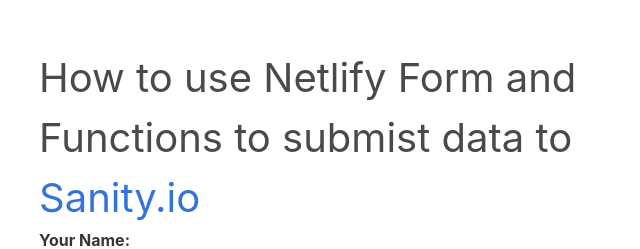
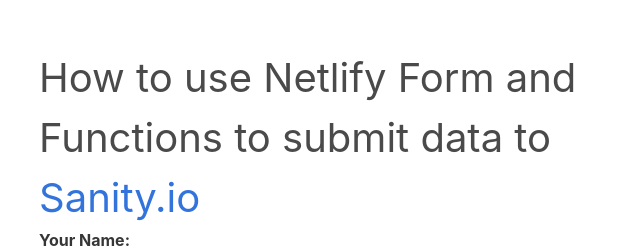
Before and after one commit to sanity-io/netlify-form-sanity, a website: page src/index.html in a window 1280 px wide. Shown: the top 249 px of the page, without its empty margins (319-959 px from the left). Drawn offline with nearby package versions, Linux system fonts and the light colour scheme.

Commit message:
fix spelling error

```diff
--- a/src/index.html
+++ b/src/index.html
@@ -5,7 +5,7 @@
   <meta charset="UTF-8">
   <meta name="viewport" content="width=device-width, initial-scale=1">
   <meta http-equiv="X-UA-Compatible" content="ie=edge">
-  <title>How to use Netlify Form and Functions to submist data to Sanity.io</title>
+  <title>How to use Netlify Form and Functions to submit data to Sanity.io</title>
   <link rel="stylesheet" href="https://cdnjs.cloudflare.com/ajax/libs/bulma/0.7.2/css/bulma.min.css">
 </head>
 
@@ -14,7 +14,7 @@
     <div class="container">
       <div class="columns is-vcentered is-centered">
         <div class="column is-half">
-          <h1 class="is-size-2">How to use Netlify Form and Functions to submist data to <a href="https://www.sanity.io">Sanity.io</a></h1>
+          <h1 class="is-size-2">How to use Netlify Form and Functions to submit data to <a href="https://www.sanity.io">Sanity.io</a></h1>
           <form name="contact" method="POST" data-netlify="true">
             <div class="field">
               <label class="label">Your Name:
```
Also changed, not shown: README.md, build/index.html.
